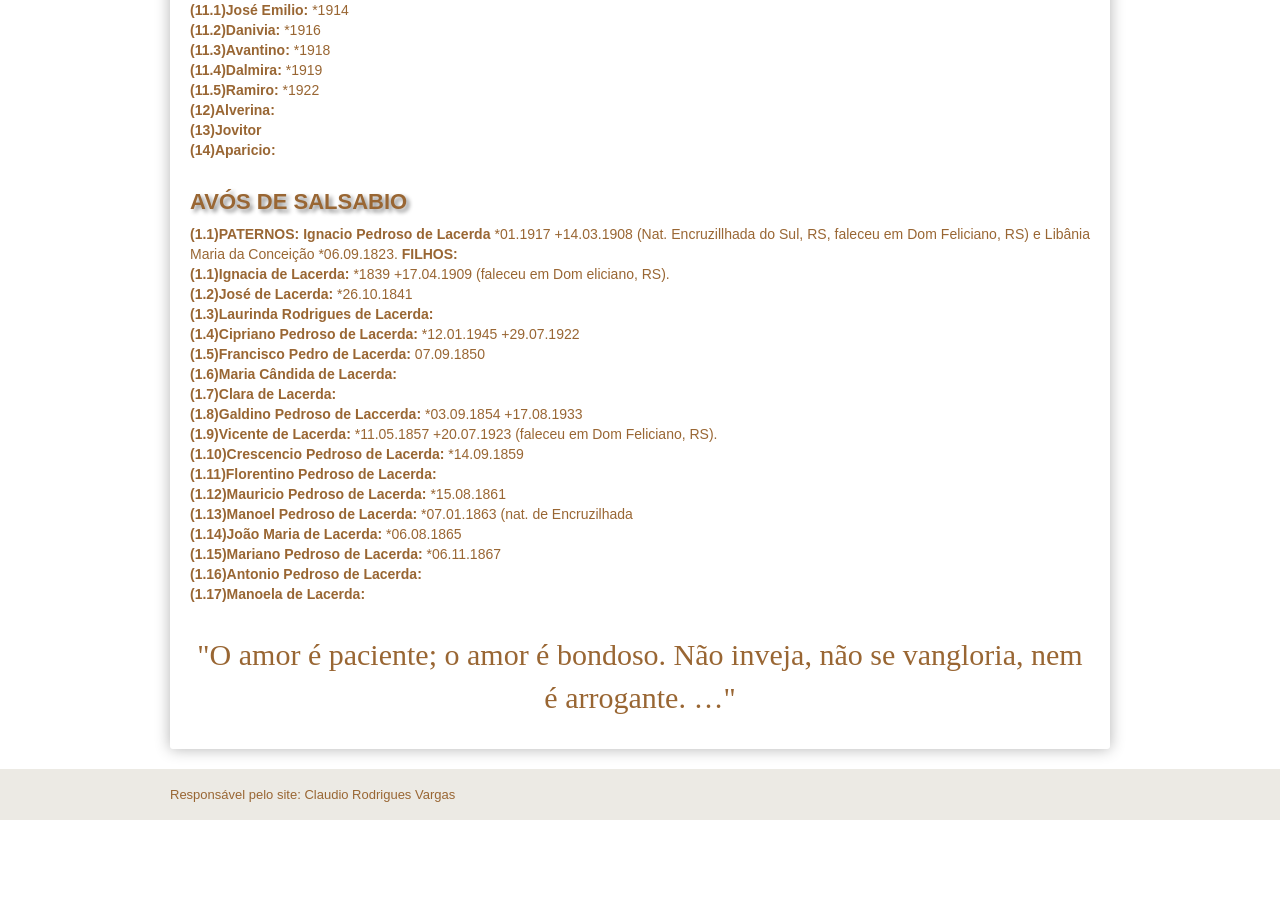
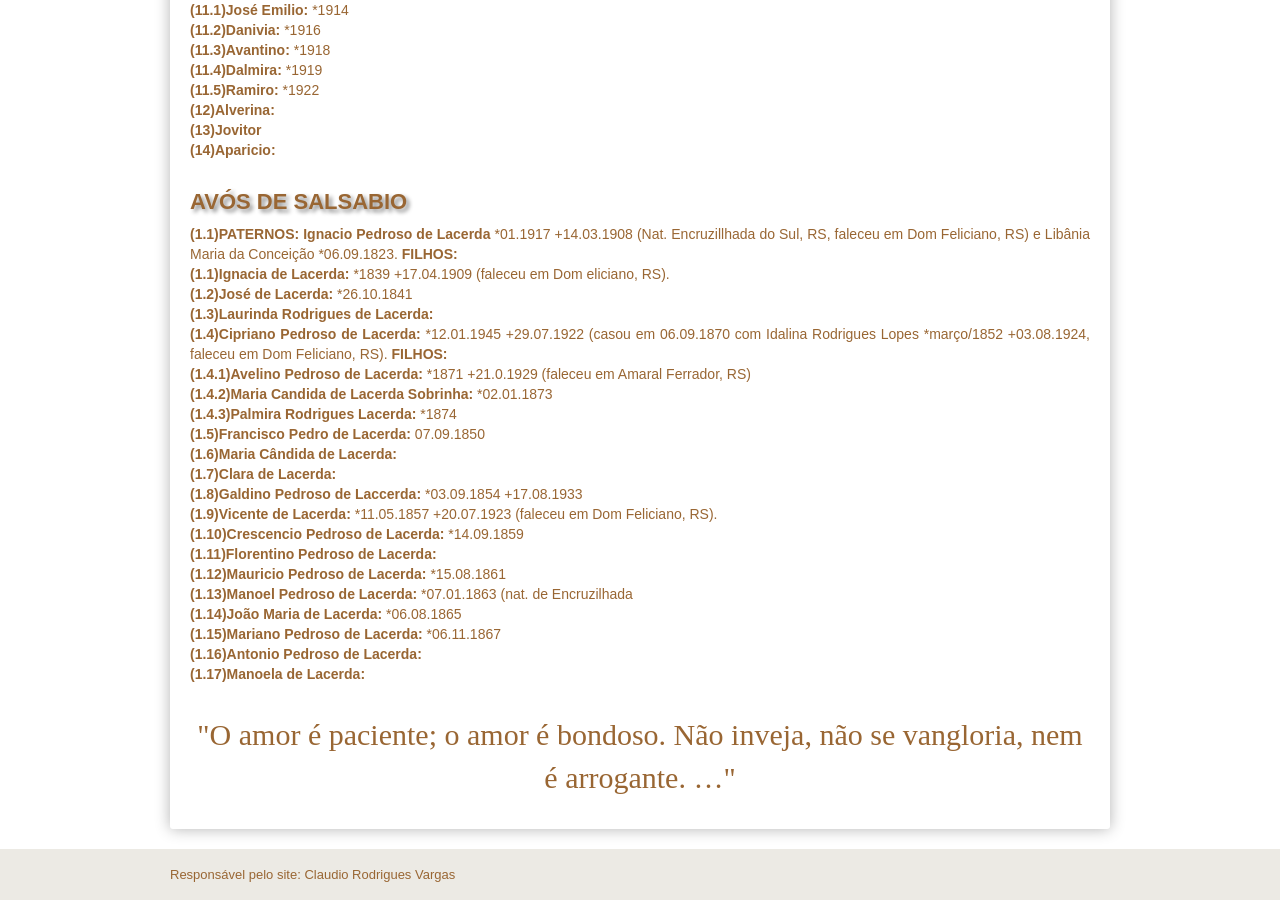
Before and after one commit to claudiovargas1955/claudiovargas1955.github.io, a Jekyll site: the page built from _pages/familia-lacerda-salsabio.html, in a window 1280 px wide and 900 px high, scrolled down 1299 px. Built offline with Jekyll 4.4.1, drawn with Linux system fonts in a browser that asks for light colours; some web fonts are replaced; before the commit the page ends 2119 px from its top, so only the background shows below that.

Commit message:
Update familia-lacerda-salsabio.html

```diff
--- a/_pages/familia-lacerda-salsabio.html
+++ b/_pages/familia-lacerda-salsabio.html
@@ -152,7 +152,13 @@ dos Santos *21.07.1925, nat. de Cachoeira do Sul, RS, filho de Adão Josino dos
   <b>(1.1)Ignacia de Lacerda: </b>*1839 +17.04.1909 (faleceu em Dom eliciano, RS).<br>
   <b>(1.2)José de Lacerda: </b>*26.10.1841<br>
   <b>(1.3)Laurinda Rodrigues de Lacerda: </b><br>
-  <b>(1.4)Cipriano Pedroso de Lacerda: </b>*12.01.1945 +29.07.1922<br>
+  <b>(1.4)Cipriano Pedroso de Lacerda: </b>*12.01.1945 +29.07.1922 (casou em 06.09.1870 com Idalina Rodrigues Lopes *março/1852 +03.08.1924, faleceu em Dom Feliciano,
+  RS). <b>FILHOS: </b><br>
+  <b>(1.4.1)Avelino Pedroso de Lacerda: </b>*1871 +21.0.1929 (faleceu em Amaral Ferrador, RS)<br>
+  <b>(1.4.2)Maria Candida de Lacerda Sobrinha: </b>*02.01.1873 <br>
+  <b>(1.4.3)Palmira Rodrigues Lacerda: </b>*1874 <br>
+
+
   <b>(1.5)Francisco Pedro de Lacerda: </b>07.09.1850<br>
   <b>(1.6)Maria Cândida de Lacerda: </b><br>
   <b>(1.7)Clara de Lacerda: </b><br>
```
